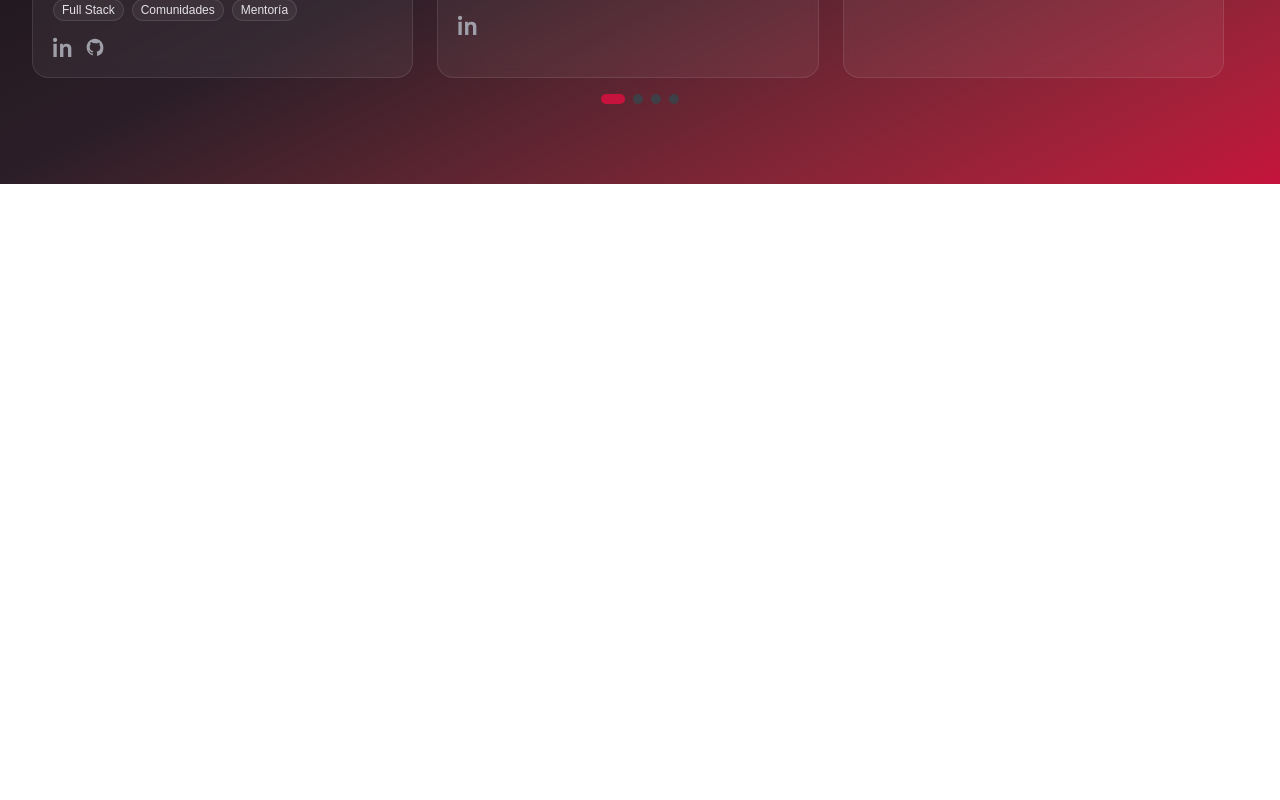
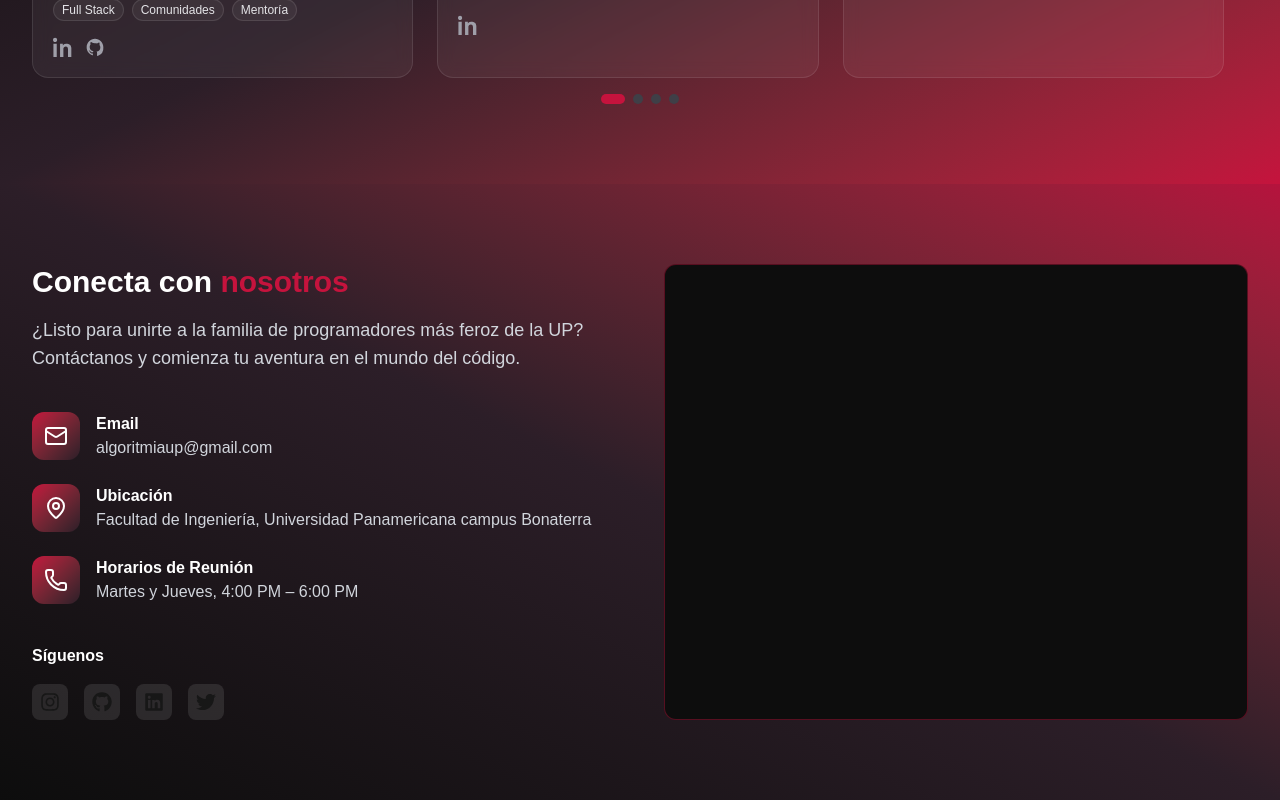
Before and after one commit to Murinho/algoritmia-up, a Next.js app: page / in a window 1280 px wide. Shown: the part 3735-4535 px from the top of the page. Before the commit the page ends 3919 px from the top, so only its background shows below. Built offline with nearby package versions, Linux system fonts and the light colour scheme.

Commit message:
Created the contact section

```diff
--- a/src/app/layout.tsx
+++ b/src/app/layout.tsx
@@ -5,6 +5,7 @@ import Hero from "@/components/Hero"
 import About from "@/components/About";
 import EventsSection from "@/components/Events";
 import Testimonials from "@/components/Testimonials";
+import Contact from "@/components/Contact";
 
 export const metadata: Metadata = {
   title: "Algoritmia UP",
@@ -26,6 +27,7 @@ export default function RootLayout({ children }: { children: React.ReactNode })
         <About />
         <EventsSection />
         <Testimonials />
+        <Contact />
       </body>
     </html>
   );
--- /dev/null
+++ b/src/components/Contact.tsx
@@ -0,0 +1,79 @@
+'use client';
+
+import { Mail, MapPin, Phone } from 'lucide-react';
+import { FaInstagram, FaGithub, FaLinkedin, FaTwitter } from 'react-icons/fa';
+
+export default function Contact() {
+  return (
+    <section className="relative py-20 inset-0 -z-10 bg-gradient-to-tr from-[#0D0D0D] via-[#2c1e28] to-[#B5133D]">
+      <div className="mx-auto max-w-7xl px-6 lg:px-8 grid grid-cols-1 lg:grid-cols-2 gap-12 ">
+        {/* LEFT SIDE */}
+        <div>
+          <h2 className="text-3xl font-bold text-white">
+            Conecta con <span className="text-[#C5133D]">nosotros</span>
+          </h2>
+          <p className="mt-4 text-lg text-gray-300">
+            ¿Listo para unirte a la familia de programadores más feroz de la UP?
+            Contáctanos y comienza tu aventura en el mundo del código.
+          </p>
+
+          <ul role="list" className="mt-10 space-y-6">
+            <li className="flex gap-x-4">
+              <span className="flex h-12 w-12 items-center justify-center rounded-xl bg-gradient-to-br from-[#C5133D] to-[#2c1e28] text-white">
+                <Mail className="h-6 w-6" />
+              </span>
+              <div>
+                <h3 className="font-semibold text-white">Email</h3>
+                <p className="text-gray-300">algoritmiaup@gmail.com</p>
+              </div>
+            </li>
+            <li className="flex gap-x-4">
+              <span className="flex h-12 w-12 items-center justify-center rounded-xl bg-gradient-to-br from-[#C5133D] to-[#2c1e28] text-white">
+                <MapPin className="h-6 w-6" />
+              </span>
+              <div>
+                <h3 className="font-semibold text-white">Ubicación</h3>
+                <p className="text-gray-300">
+                  Facultad de Ingeniería, Universidad Panamericana campus Bonaterra
+                </p>
+              </div>
+            </li>
+            <li className="flex gap-x-4">
+              <span className="flex h-12 w-12 items-center justify-center rounded-xl bg-gradient-to-br from-[#C5133D] to-[#2c1e28] text-white">
+                <Phone className="h-6 w-6" />
+              </span>
+              <div>
+                <h3 className="font-semibold text-white">Horarios de Reunión</h3>
+                <p className="text-gray-300">Martes y Jueves, 4:00 PM – 6:00 PM</p>
+              </div>
+            </li>
+          </ul>
+
+          {/* Social Links */}
+          <div className="mt-10">
+            <h3 className="text-white font-semibold mb-4">Síguenos</h3>
+            <div className="flex gap-4">
+              <a href="#" className="p-2 rounded-lg bg-white/10 hover:bg-[#C5133D] hover:text-white transition">
+                <FaInstagram className="h-5 w-5" />
+              </a>
+              <a href="#" className="p-2 rounded-lg bg-white/10 hover:bg-[#C5133D] hover:text-white transition">
+                <FaGithub className="h-5 w-5" />
+              </a>
+              <a href="#" className="p-2 rounded-lg bg-white/10 hover:bg-[#C5133D] hover:text-white transition">
+                <FaLinkedin className="h-5 w-5" />
+              </a>
+              <a href="#" className="p-2 rounded-lg bg-white/10 hover:bg-[#C5133D] hover:text-white transition">
+                <FaTwitter className="h-5 w-5" />
+              </a>
+            </div>
+          </div>
+        </div>
+
+        {/* RIGHT SIDE RECTANGLE (BLANK) */}
+        <div className="rounded-xl border border-[#C5133D]/40 bg-gradient-to-br from-[#0D0D0D] via-[#0D0D0D] to-[#0D0D0D] p-10">
+          {/* Empty box as requested */}
+        </div>
+      </div>
+    </section>
+  );
+}
```
